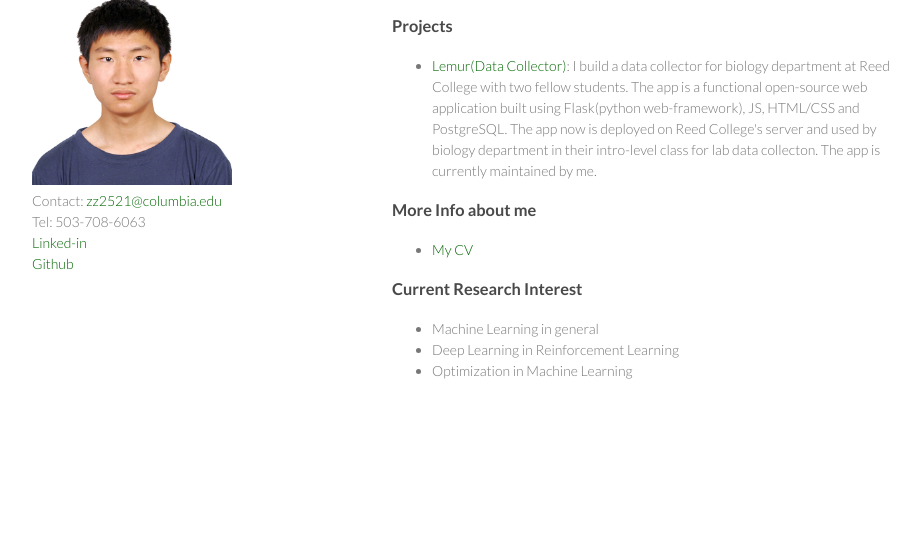
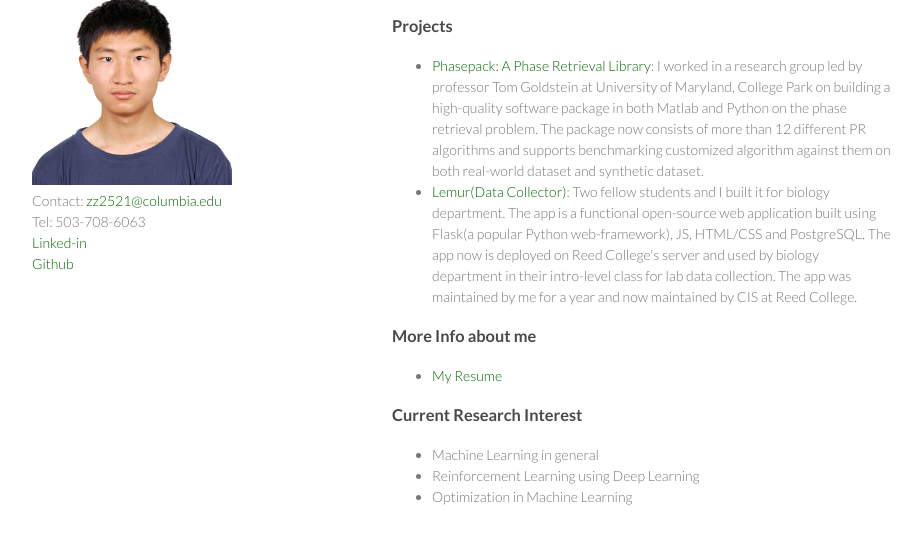
Before and after one commit to AIasd/AIasd.github.io, a plain HTML site: page index.html in a window 1280 px wide. Shown: the part 124-668 px from the top of the page, without its empty margins (178-1099 px from the left). Drawn offline with Linux system fonts and the light colour scheme; a script that the page names is missing.

Commit message:
update webpage

```diff
--- a/index.html
+++ b/index.html
@@ -32,19 +32,21 @@
           <p>I am an undergraduate student major in Computer Science at <a href="http://www.columbia.edu/">Columbia University</a>. Previously, I studied Mathematics(Computer Science Concentration) at <a href="http://www.reed.edu">Reed College</a>.
 
           <h3>Projects</h3>
+
           <ul>
-          <li><a href="https://github.com/reed-college/lemur">Lemur(Data Collector)</a>: I build a data collector for biology department at Reed College with two fellow students. The app is a functional open-source web application built using Flask(python web-framework), JS, HTML/CSS and PostgreSQL. The app now is deployed on Reed College's server and used by biology department in their intro-level class for lab data collecton. The app is currently maintained by me.</li>
+          <li><a href="https://www.cs.umd.edu/~tomg/projects/phasepack/">Phasepack: A Phase Retrieval Library</a>: I worked in a research group led by professor Tom Goldstein at University of Maryland, College Park on building a high-quality software package in both Matlab and Python on the phase retrieval problem. The package now consists of more than 12 different PR algorithms and supports benchmarking customized algorithm against them on both real-world dataset and synthetic dataset.</li>
+          <li><a href="https://github.com/reed-college/lemur">Lemur(Data Collector)</a>: Two fellow students and I built it for biology department. The app is a functional open-source web application built using Flask(a popular Python web-framework), JS, HTML/CSS and PostgreSQL. The app now is deployed on Reed College's server and used by biology department in their intro-level class for lab data collection. The app was maintained by me for a year and now maintained by CIS at Reed College.</li>
           </ul>
 
           <h3>More Info about me</h3>
           <ul>
-          <li><a href="https://github.com/AIasd/AIasd.github.io/blob/master/Resume/ZiyuanZhong_resume.pdf"> My CV </a>
+          <li><a href="https://github.com/AIasd/AIasd.github.io/blob/master/Resume/ZiyuanZhong_resume.pdf"> My Resume </a>
           </ul>
 
           <h3>Current Research Interest</h3>
           <ul>
           <li> Machine Learning in general</li>
-          <li> Deep Learning in Reinforcement Learning</li>
+          <li> Reinforcement Learning using Deep Learning</li>
           <li> Optimization in Machine Learning</li>
           </ul>
 
```
Also changed, not shown: 1 other file.
